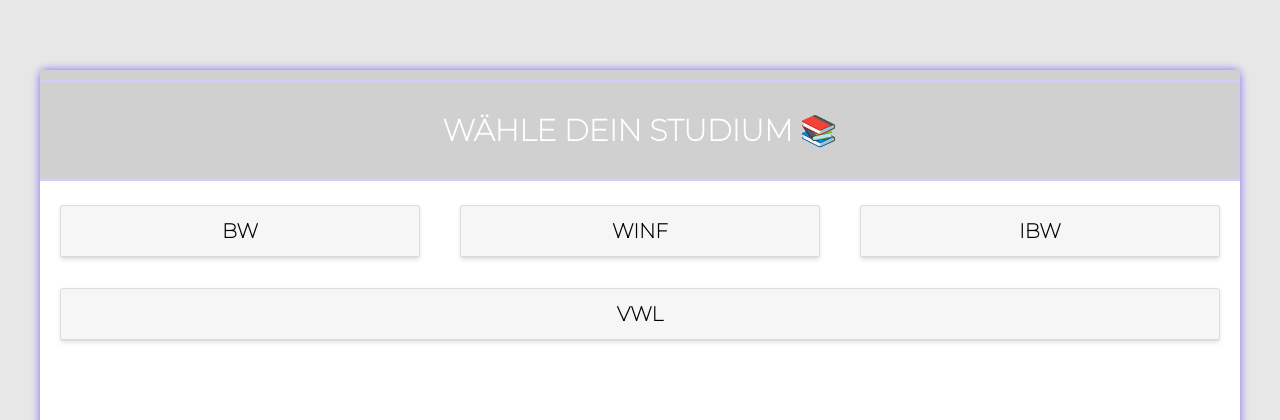
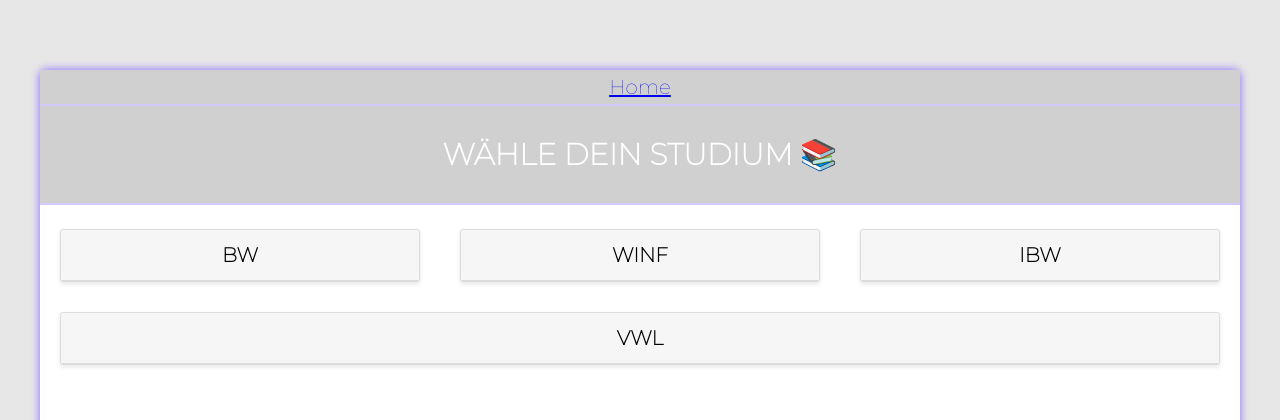
Before and after one commit to christianshehata/rechner_praktikum, a Django app: page /lvplaner/ in a window 1280 px wide. Shown: the top 420 px of the page. Run offline with Django 3.2, Linux system fonts and the light colour scheme; data comes from the database, SQL or seed files in the repository.

Commit message:
Links added

```diff
--- a/templates/home.html
+++ b/templates/home.html
@@ -12,5 +12,6 @@ Kalendarvorschläge für eine optimale Semesterauslastung an.
 </p>
 
 <h3> Viel Spaß beim Ausprobieren 🤓 </h3>
+<a href="/lvplaner/">START</a>
 {% endblock content %}
 </body>
--- a/templates/layout.html
+++ b/templates/layout.html
@@ -8,6 +8,7 @@
         <link rel="stylesheet" href="{% static 'css/layout.css' %}">
     </head>
     <header>
+        <a href="/">Home</a>
     </header>
     <body class="lvtool">
         {% block content %} {% endblock content %}
```
